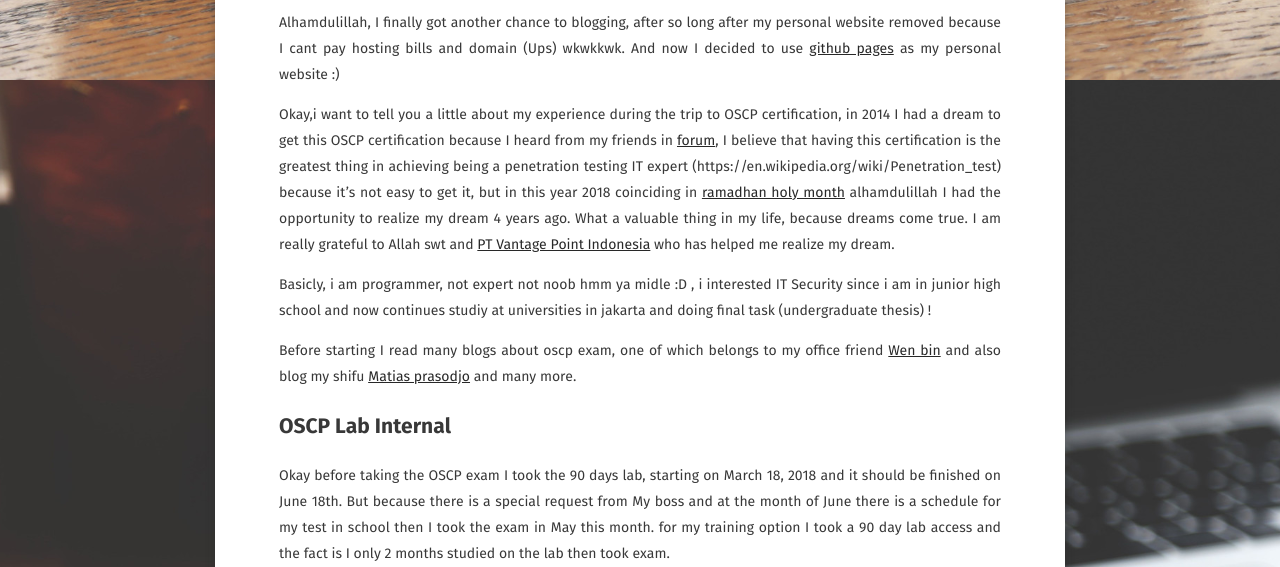
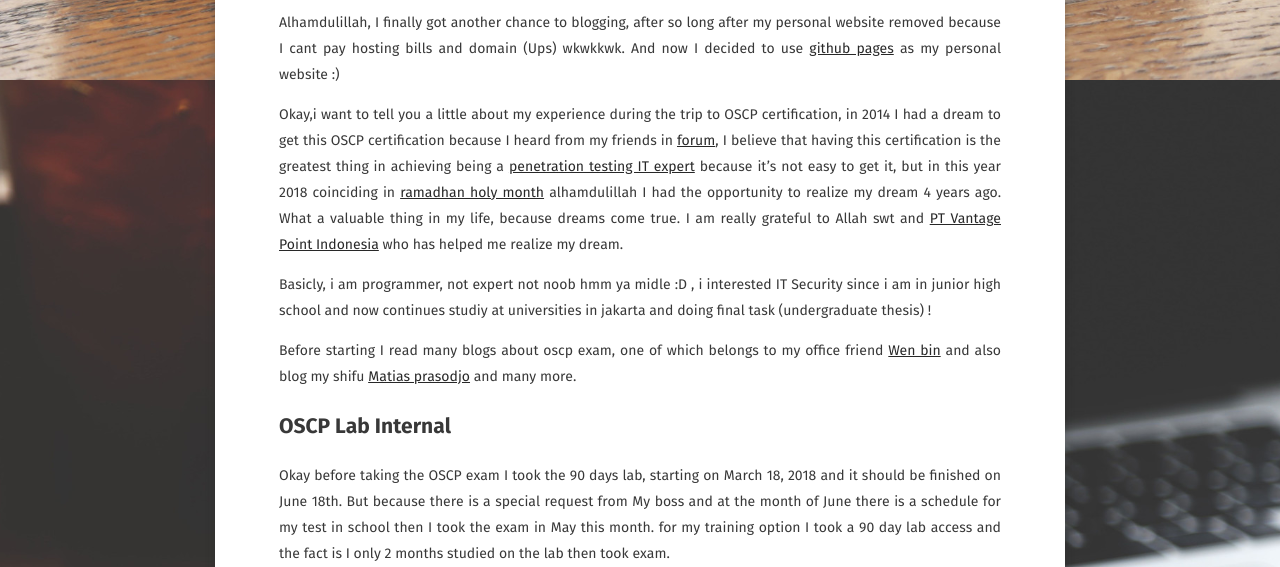
Before and after one commit to mirfansulaiman/mirfansulaiman.github.io, a Jekyll site: the page built from _posts/2018-05-23-my-OSCP-journey-hard-and-pain.md, in a window 1280 px wide and 900 px high, scrolled down 692 px, cut to the strip 128-695 px from the top of the window. Built offline with Jekyll 4.4.1, drawn with Linux system fonts in a browser that asks for light colours; some web fonts are replaced; comment, search, counter and statistics services are not loaded.

Commit message:
modified:   _posts/2018-05-23-my-OSCP-journey-hard-and-pain.md

```diff
--- a/_posts/2018-05-23-my-OSCP-journey-hard-and-pain.md
+++ b/_posts/2018-05-23-my-OSCP-journey-hard-and-pain.md
@@ -16,7 +16,7 @@ comments: true
 
 Alhamdulillah, I finally got another chance to blogging, after so long after my personal website removed because I cant pay hosting bills and domain (Ups) wkwkkwk. And now I decided to use [github pages](https://pages.github.com/) as my personal website :)
 
-Okay,i want to tell you a little about my experience during the trip to OSCP certification, in 2014 I had a dream to get this OSCP certification because I heard from my friends in [forum](http://www.indonesianbacktrack.or.id/forum/index.php), I believe that having this certification is the greatest thing in achieving being a penetration testing IT expert (https://en.wikipedia.org/wiki/Penetration_test) because it's not easy to get it, but in this year 2018 coinciding in [ramadhan holy month](https://en.wikipedia.org/wiki/Ramadan) alhamdulillah I had the opportunity to realize my dream 4 years ago. What a valuable thing in my life, because dreams come true. I am really grateful to Allah swt and [PT Vantage Point Indonesia](http://vantagepoint.co.id/) who has helped me realize my dream.
+Okay,i want to tell you a little about my experience during the trip to OSCP certification, in 2014 I had a dream to get this OSCP certification because I heard from my friends in [forum](http://www.indonesianbacktrack.or.id/forum/index.php), I believe that having this certification is the greatest thing in achieving being a [penetration testing IT expert](https://en.wikipedia.org/wiki/Penetration_test) because it's not easy to get it, but in this year 2018 coinciding in [ramadhan holy month](https://en.wikipedia.org/wiki/Ramadan) alhamdulillah I had the opportunity to realize my dream 4 years ago. What a valuable thing in my life, because dreams come true. I am really grateful to Allah swt and [PT Vantage Point Indonesia](http://vantagepoint.co.id/) who has helped me realize my dream.
 
 Basicly, i am programmer, not expert not noob hmm ya midle :D , i interested IT Security since i am in junior high school and now continues studiy at universities in jakarta and doing final task (undergraduate thesis) !
 
```
Also changed, not shown: other parts of _posts/2018-05-23-my-OSCP-journey-hard-and-pain.md (+2 -0 lines).
